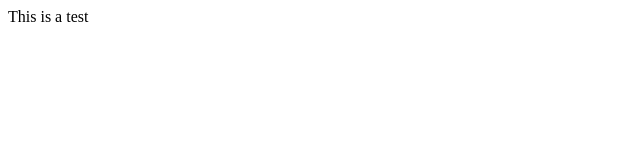
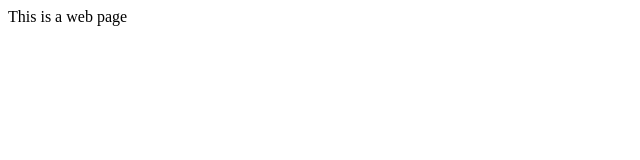
Before and after one commit to mandaldev3107/FirstRepo, a plain HTML site: page index.html in a window 1280 px wide. Shown: the full height of the page, 0-640 px from the left. Drawn offline with Linux system fonts and the light colour scheme.

Commit message:
Update index.html

```diff
--- a/index.html
+++ b/index.html
@@ -1,5 +1,5 @@
 <html>
 <body>
-This is a test
+This is a web page
 </body>
 </html>
```
